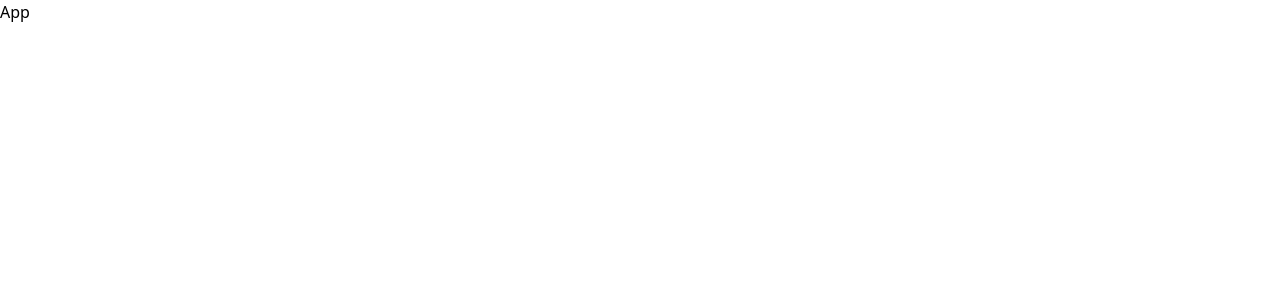
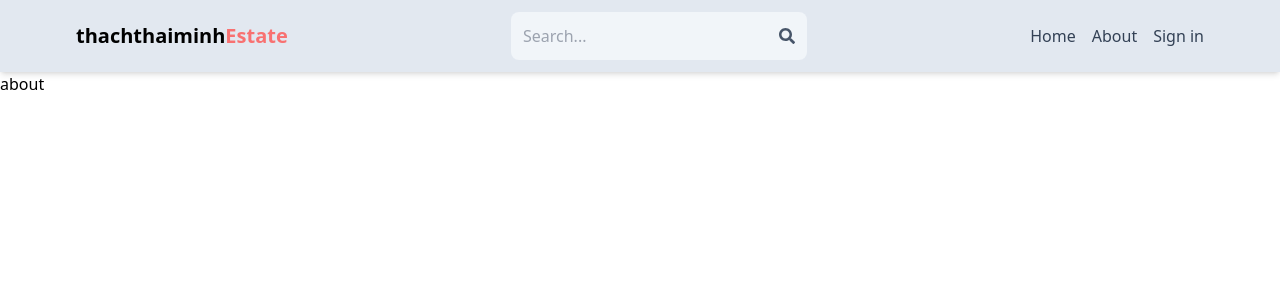
Before and after one commit to thachthaiminh/thachthaiminh-mern-estate, a React (Vite) app: page /about in a window 1280 px wide. Shown: the top 300 px of the page. Built offline with nearby package versions, Linux system fonts and the light colour scheme.

Commit message:
Add Header.

```diff
--- a/package.json
+++ b/package.json
@@ -10,8 +10,11 @@
     "preview": "vite preview"
   },
   "dependencies": {
+    "@heroicons/react": "^2.1.1",
     "react": "^18.2.0",
-    "react-dom": "^18.2.0"
+    "react-dom": "^18.2.0",
+    "react-icons": "^5.0.1",
+    "react-router-dom": "^6.21.3"
   },
   "devDependencies": {
     "@types/react": "^18.2.43",
--- a/src/App.jsx
+++ b/src/App.jsx
@@ -1,3 +1,22 @@
+import { BrowserRouter, Routes, Route } from "react-router-dom";
+import Home from "./pages/Home";
+import SignIn from "./pages/SignIn";
+import SignUp from "./pages/SignUp";
+import About from "./pages/About";
+import Profile from "./pages/Profile";
+import Header from "./components/Header";
+
 export default function App() {
-  return <div>App</div>;
+  return (
+    <BrowserRouter>
+      <Header />
+      <Routes>
+        <Route path="/" element={<Home />}></Route>
+        <Route path="/sign-in" element={<SignIn />}></Route>
+        <Route path="/sign-up" element={<SignUp />}></Route>
+        <Route path="/about" element={<About />}></Route>
+        <Route path="/profile" element={<Profile />}></Route>
+      </Routes>
+    </BrowserRouter>
+  );
 }
--- /dev/null
+++ b/src/components/Header.jsx
@@ -0,0 +1,40 @@
+import { FaSearch } from "react-icons/fa";
+import { Link } from "react-router-dom";
+
+export default function Header() {
+  return (
+    <header className="bg-slate-200 shadow-md">
+      <div className="flex justify-between items-center max-w-6xl mx-auto p-3">
+        <Link to="/">
+          <h1 className="font-bold text-sm sm:text-xl flex flex-wrap">
+            <span>thachthaiminh</span>
+            <span className="text-red-400">Estate</span>
+          </h1>
+        </Link>
+        <form className="bg-slate-100 p-3 rounded-lg flex items-center">
+          <input
+            type="text"
+            placeholder="Search..."
+            className="bg-transparent focus:outline-none w-24 sm:w-64"
+          />
+          <FaSearch className="text-slate-600" />
+        </form>
+        <ul className="flex gap-4">
+          <Link to="/">
+            <li className="hidden sm:inline text-slate-700 hover:underline">
+              Home
+            </li>
+          </Link>
+          <Link to="/about">
+            <li className="hidden sm:inline text-slate-700 hover:underline">
+              About
+            </li>
+          </Link>
+          <Link to="/sign-in">
+            <li className=" text-slate-700 hover:underline">Sign in</li>
+          </Link>
+        </ul>
+      </div>
+    </header>
+  );
+}
--- /dev/null
+++ b/src/pages/About.jsx
@@ -0,0 +1,3 @@
+export default function about() {
+  return <div>about</div>;
+}
--- /dev/null
+++ b/src/pages/Home.jsx
@@ -0,0 +1,3 @@
+export default function Home() {
+  return <div>Home</div>;
+}
--- /dev/null
+++ b/src/pages/Profile.jsx
@@ -0,0 +1,3 @@
+export default function Profile() {
+  return <div>Profile</div>;
+}
--- /dev/null
+++ b/src/pages/SignIn.jsx
@@ -0,0 +1,3 @@
+export default function SignIn() {
+  return <div>SignIn</div>;
+}
--- /dev/null
+++ b/src/pages/SignUp.jsx
@@ -0,0 +1,3 @@
+export default function SignOut() {
+  return <div>SignOut</div>;
+}
```
Also changed, not shown: src/icons/Search.svg (added), 1 other file (tests, documents, lock files or other folders).
